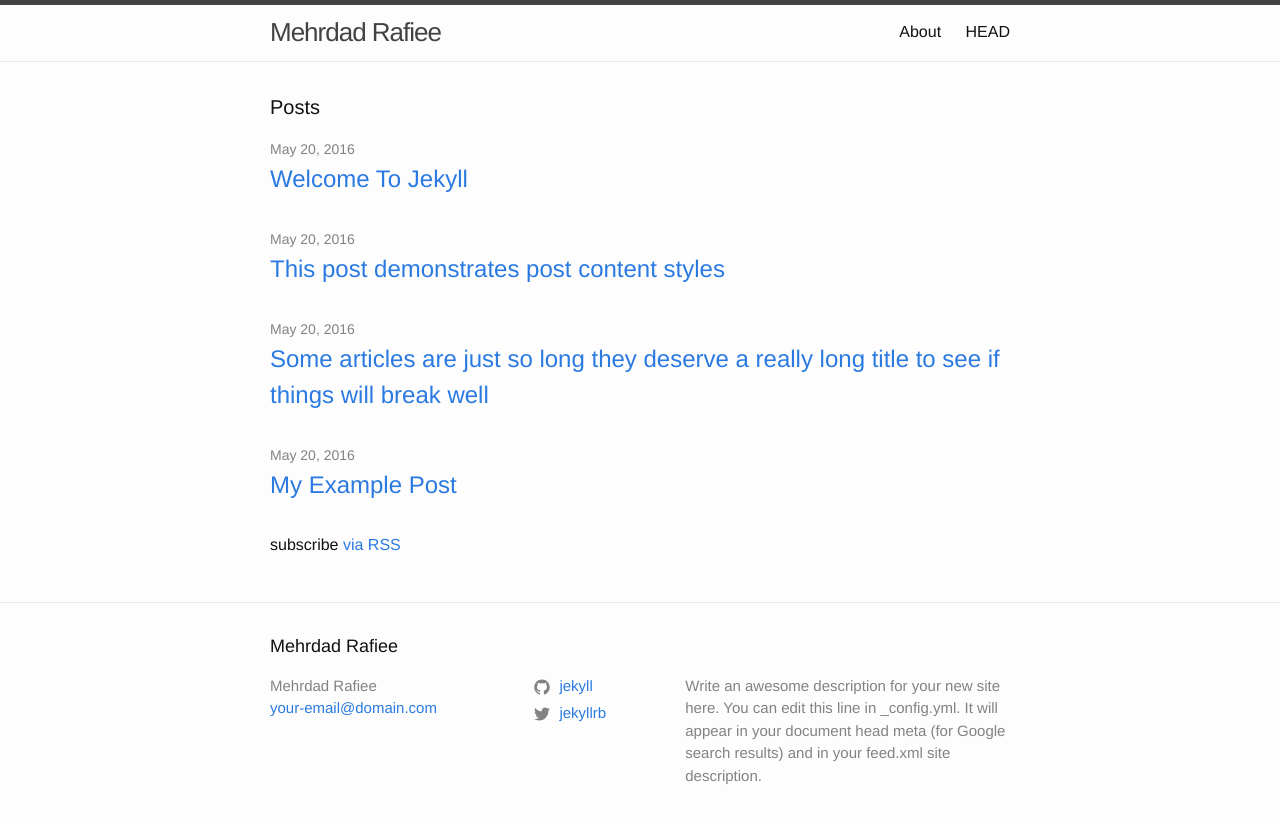
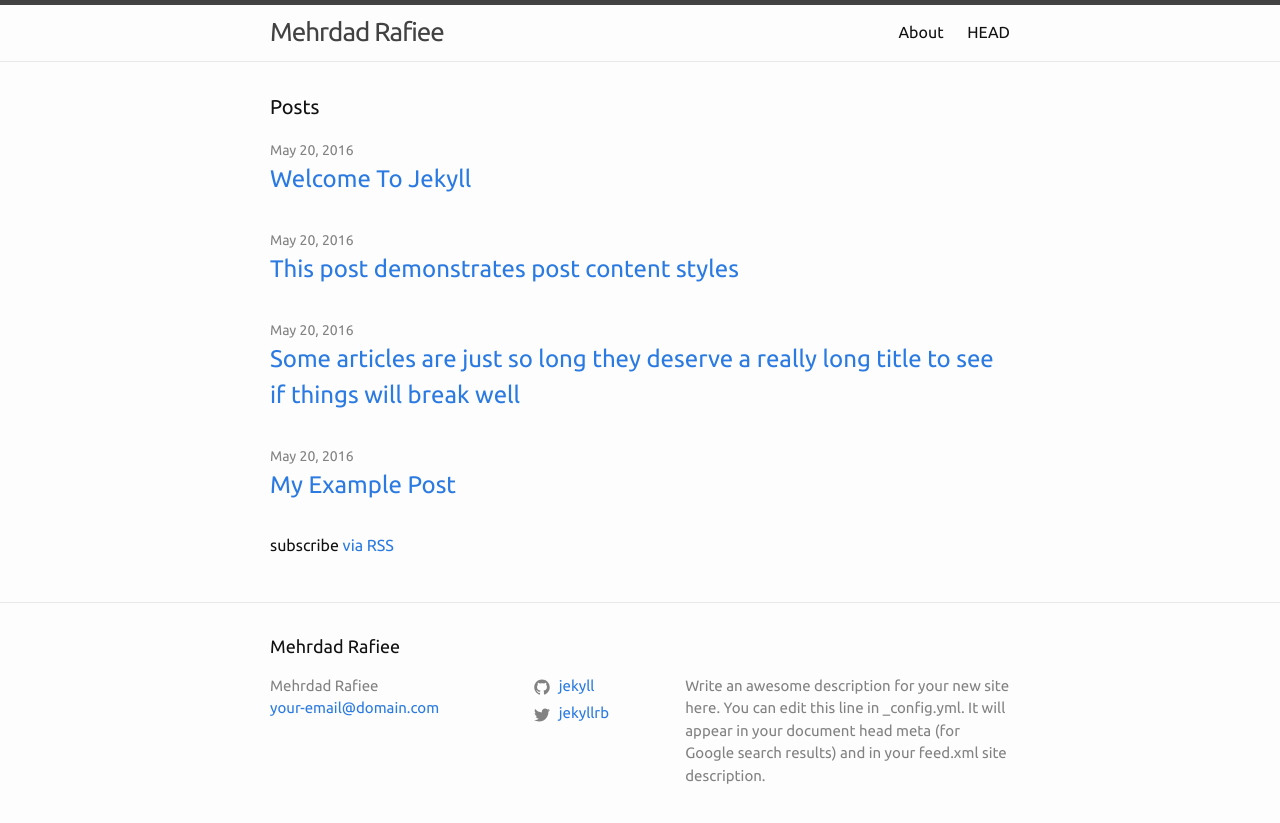
Before and after one commit to mehrdadrafiee/mehrdadrafiee.github.io, a Jekyll site: the page built from index.md, in a window 1280 px wide. Shown: the top 823 px of the page. Built offline with Jekyll 4.4.1, drawn with Linux system fonts in a browser that asks for light colours.

Commit message:
changes font family

```diff
--- a/_includes/head.html
+++ b/_includes/head.html
@@ -10,6 +10,8 @@
   <link rel="canonical" href="{{ page.url | replace:'index.html','' | absolute_url }}">
   <link rel="alternate" type="application/rss+xml" title="{{ site.title | escape }}" href="{{ "/feed.xml" | relative_url }}">
 
+  <link href="https://fonts.googleapis.com/css?family=Ubuntu" rel="stylesheet">
+
   {% if jekyll.environment == 'production' and site.google_analytics %}
   {% include google-analytics.html %}
   {% endif %}
--- a/_sass/minima.scss
+++ b/_sass/minima.scss
@@ -2,7 +2,7 @@
 
 // Define defaults for each variable.
 
-$base-font-family: "Helvetica Neue", Helvetica, Arial, sans-serif !default;
+$base-font-family: "Ubuntu", Helvetica, Arial, sans-serif !default;
 $base-font-size:   16px !default;
 $base-font-weight: 400 !default;
 $small-font-size:  $base-font-size * 0.875 !default;
```
